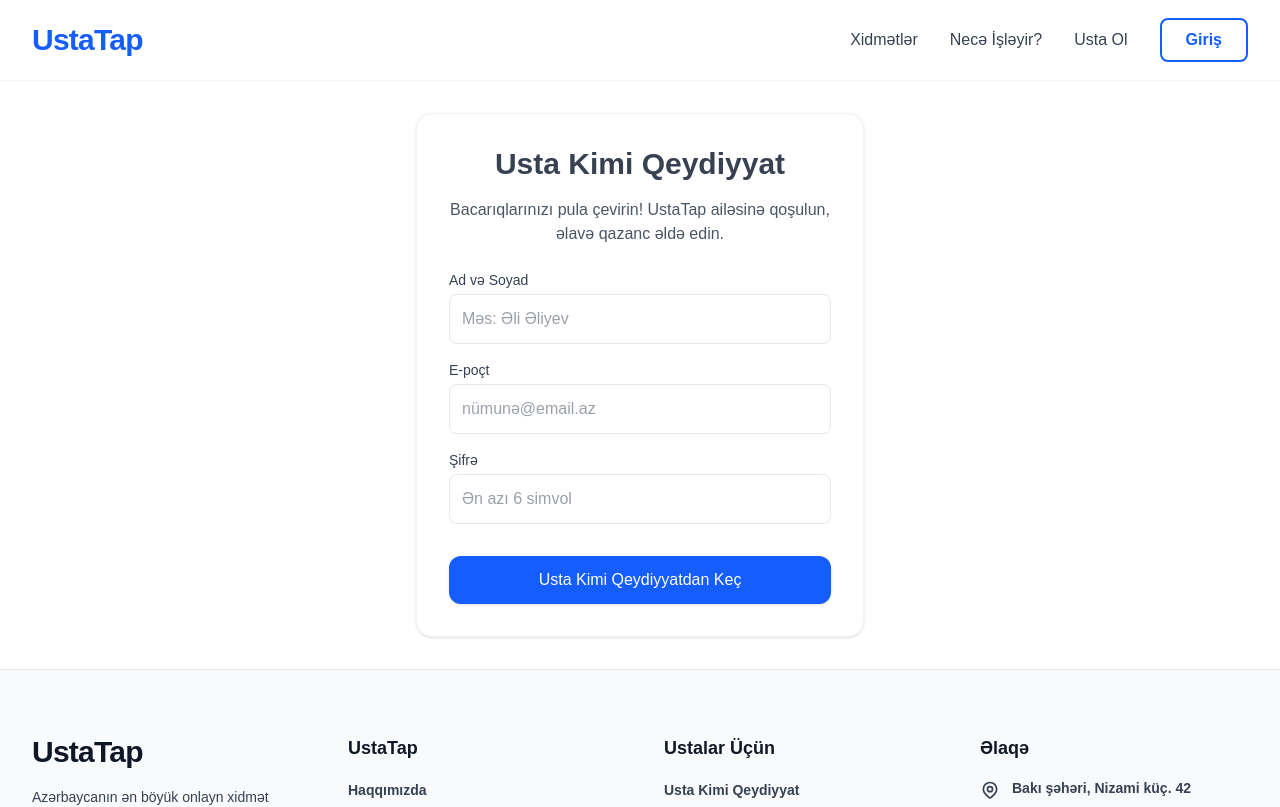
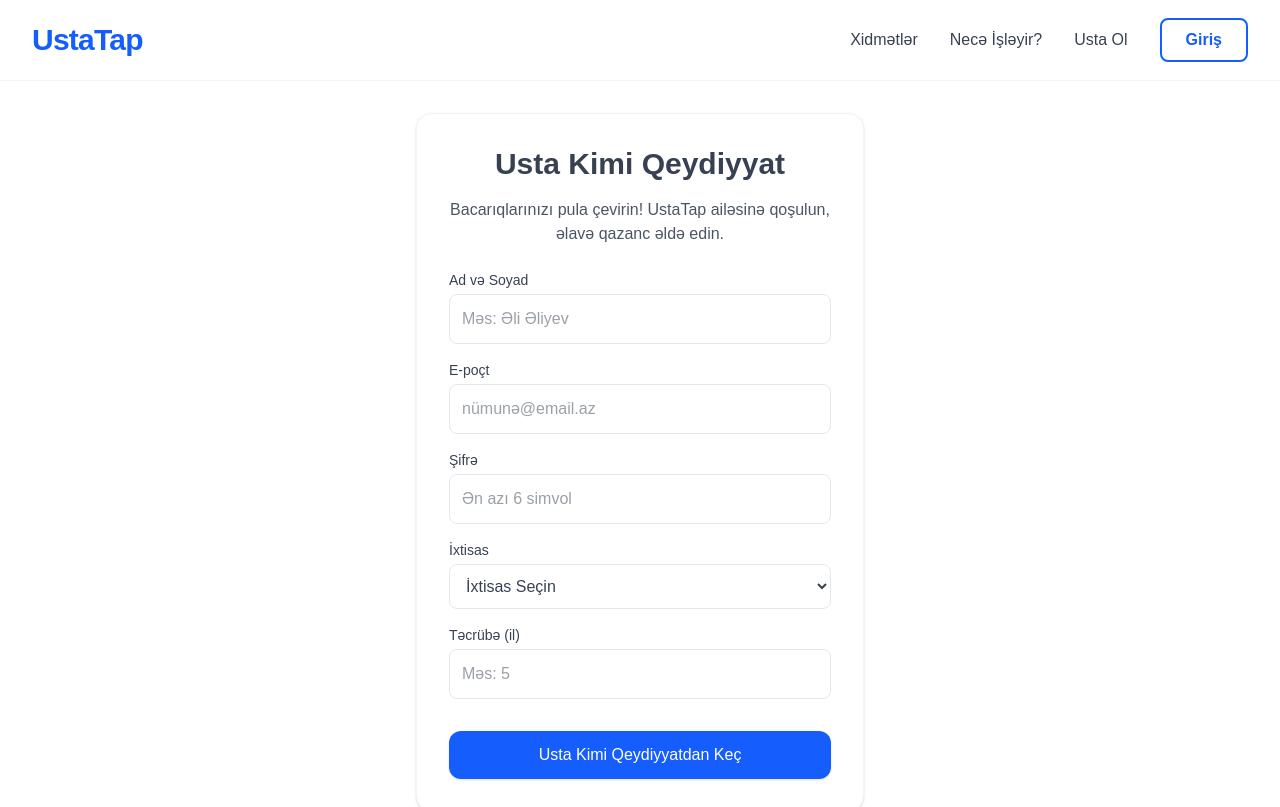
Before and after one commit to Kazim20coder/ustatap-final, a Next.js app: page /usta-ol in a window 1280 px wide. Shown: the top 807 px of the page. Built offline with nearby package versions, Linux system fonts and the light colour scheme; no server answers.

Commit message:
feat: add specialty and experience to registration and search

```diff
--- /dev/null
+++ b/seed.js
@@ -0,0 +1,71 @@
+const { PrismaClient } = require('@prisma/client');
+const bcrypt = require('bcryptjs');
+const prisma = new PrismaClient();
+
+async function main() {
+    console.log("Cleaning up old users and their proposals...");
+    const pros = await prisma.user.findMany({
+        where: { role: 'PRO' },
+        select: { id: true }
+    });
+    const proIds = pros.map(p => p.id);
+
+    await prisma.proposal.deleteMany({
+        where: { proId: { in: proIds } }
+    });
+
+    // The user requested to clean old test data that doesn't have a category
+    await prisma.user.deleteMany({
+        where: {
+            role: 'PRO'
+        }
+    });
+
+    console.log("Seeding new professionals...");
+    const hashedPassword = await bcrypt.hash('password123', 10);
+
+    await prisma.user.createMany({
+        data: [
+            {
+                name: 'Elçin Qurbanov',
+                email: 'elchin@ustatap.az',
+                password: hashedPassword,
+                role: 'PRO',
+                specialty: 'Santexnik',
+                experience: 12,
+                completedJobs: 45,
+                rating: 4.8,
+            },
+            {
+                name: 'Aysel Təmizlik',
+                email: 'aysel@ustatap.az',
+                password: hashedPassword,
+                role: 'PRO',
+                specialty: 'Təmizlikçi',
+                experience: 5,
+                completedJobs: 130,
+                rating: 4.9,
+            },
+            {
+                name: 'Cavid Usta',
+                email: 'cavid@ustatap.az',
+                password: hashedPassword,
+                role: 'PRO',
+                specialty: 'Elektrik',
+                experience: 8,
+                completedJobs: 82,
+                rating: 5.0,
+            }
+        ]
+    });
+    console.log("Seeding complete!");
+}
+
+main()
+    .catch(e => {
+        console.error(e);
+        process.exit(1);
+    })
+    .finally(async () => {
+        await prisma.$disconnect();
+    });
--- a/src/app/actions/auth.ts
+++ b/src/app/actions/auth.ts
@@ -10,8 +10,10 @@ export async function registerPro(formData: FormData) {
     const name = formData.get('name') as string;
     const email = formData.get('email') as string;
     const password = formData.get('password') as string;
+    const specialty = formData.get('specialty') as string;
+    const experience = parseInt(formData.get('experience') as string) || 0;
 
-    if (!name || !email || !password) {
+    if (!name || !email || !password || !specialty) {
         return { error: 'Bütün xanaları doldurun' };
     }
 
@@ -29,6 +31,8 @@ export async function registerPro(formData: FormData) {
                 email,
                 password: hashedPassword,
                 role: 'PRO',
+                specialty,
+                experience,
             },
         });
 
--- a/src/app/usta-ol/RegisterForm.tsx
+++ b/src/app/usta-ol/RegisterForm.tsx
@@ -66,6 +66,36 @@ export default function RegisterForm() {
                 />
             </div>
 
+            <div>
+                <label className="block text-sm font-medium text-gray-700 mb-1">İxtisas</label>
+                <select
+                    name="specialty"
+                    required
+                    className="w-full border border-gray-200 rounded-lg p-3 outline-none focus:ring-2 focus:ring-blue-600/50 focus:border-blue-600 transition-all bg-white"
+                >
+                    <option value="">İxtisas Seçin</option>
+                    <option value="Santexnik">Santexnik</option>
+                    <option value="Rəngsaz">Rəngsaz</option>
+                    <option value="Elektrik">Elektrik</option>
+                    <option value="Təmizlikçi">Təmizlikçi</option>
+                    <option value="Mebel Ustası">Mebel Ustası</option>
+                    <option value="Kondisioner Ustası">Kondisioner Ustası</option>
+                </select>
+            </div>
+
+            <div>
+                <label className="block text-sm font-medium text-gray-700 mb-1">Təcrübə (il)</label>
+                <input
+                    type="number"
+                    name="experience"
+                    required
+                    min="0"
+                    max="60"
+                    className="w-full border border-gray-200 rounded-lg p-3 outline-none focus:ring-2 focus:ring-blue-600/50 focus:border-blue-600 transition-all"
+                    placeholder="Məs: 5"
+                />
+            </div>
+
             <button
                 type="submit"
                 disabled={isPending}
```
Also changed, not shown: 1 other file (tests, documents, lock files or other folders).
